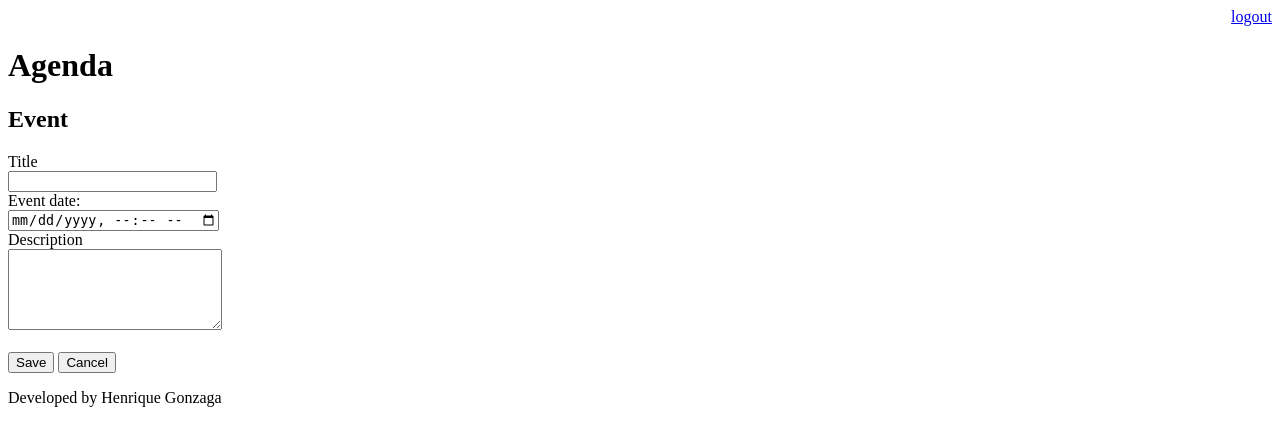
After one commit to henriquealvesgonzaga87/app_django, a Django app: page /agenda/event/ in a window 1280 px wide. The commit adds this page. Shown: the top 446 px of the page. Run offline with Django 4.2, Linux system fonts and the light colour scheme; the visitor is signed in with stand-in values (Sample User, id 1).

Commit message:
this commits has the first attempt to insert data on db, error fromisoformat: argument must be str

```diff
--- a/agenda/agenda/urls.py
+++ b/agenda/agenda/urls.py
@@ -22,6 +22,8 @@ from django.views.generic import RedirectView
 urlpatterns = [
     path('admin/', admin.site.urls),
     path('agenda/', views.list_events),
+    path('agenda/event/', views.event),
+    path('agenda/event/submit', views.submit_event),
     path('', RedirectView.as_view(url='/agenda/')),
     path('login/', views.login_user),
     path('login/submit', views.submit_login),
--- a/agenda/core/views.py
+++ b/agenda/core/views.py
@@ -33,3 +33,20 @@ def list_events(request):
     event = Event.objects.filter(user=user)
     datas = {'events': event}
     return render(request, 'agenda.html', datas)
+
+
+@login_required(login_url='/login/')
+def event(request):
+    return render(request, 'event.html')
+
+
+@login_required(login_url='/login/')
+def submit_event(request):
+    if request.POST:
+        title = request.POST.get('title'),
+        event_date = request.POST.get('event_date'),
+        description = request.POST.get('description'),
+        user = request.user
+        Event.objects.create(title=title, event_date=event_date, description=description, user=user)
+
+    return redirect('/')
--- a/agenda/templates/agenda.html
+++ b/agenda/templates/agenda.html
@@ -2,6 +2,9 @@
 
 {% block content %}
     <h2>Appointments</h2>
+    <a href="event/">
+        <button type="submit">New Event</button>
+    </a>
     <ul style="font-size: 18px">
         {% for event in events %}
         <li>{{ event.title }} - {{ event.get_data_event }}</li>
--- /dev/null
+++ b/agenda/templates/event.html
@@ -0,0 +1,24 @@
+{% extends "model-page.html" %}
+
+{% block content %}
+
+<form action="submit" method="POST">{% csrf_token %}
+  <h2>Event</h2>
+  <label>Title</label>
+  <br>
+  <input type="text" name="title" size="23">
+  <br>
+  <label>Event date:</label>
+  <br>
+  <input type="datetime-local" name="event_date">
+  <br>
+  <label>Description</label>
+  <br>
+  <textarea name="description" rows="5" cols="24"></textarea>
+  <br><br>
+  <button type="submit">Save</button>
+  <a href="/">
+    <button type="button">Cancel</button>
+  </a>
+</form>
+{% endblock %}
```
